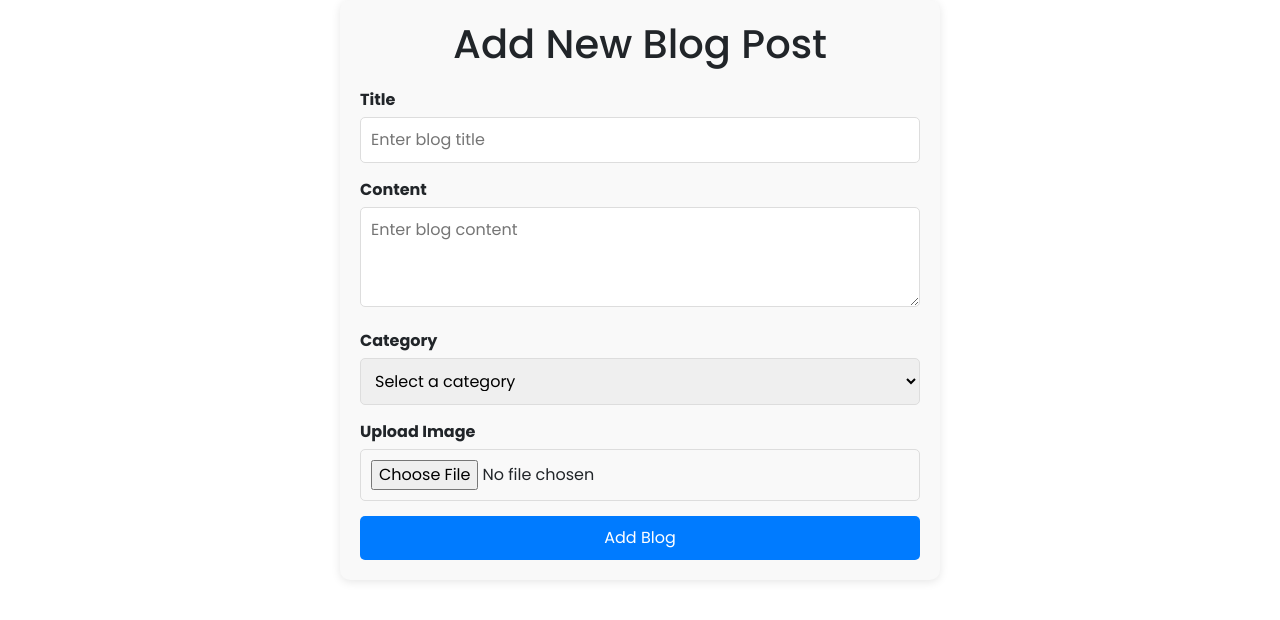
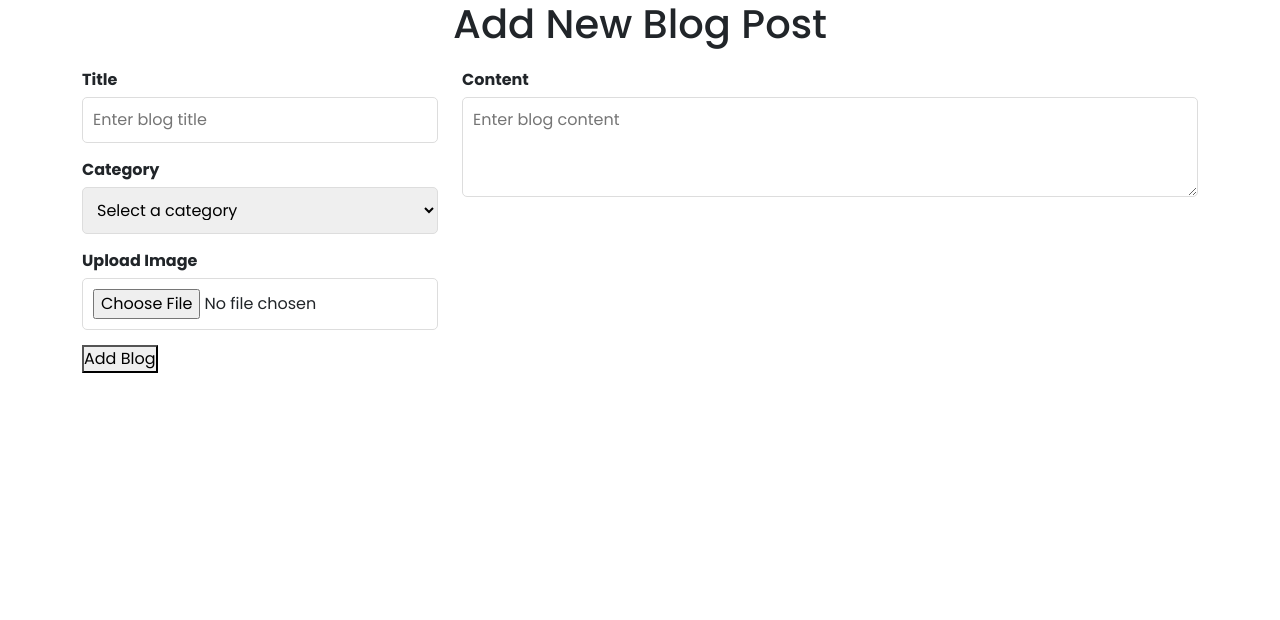
Before and after one commit to TharinduDMadushanka/full-stack-blog-web-site-springboot-react, a React (Vite) app in the folder blog-frontend/: page /add-blog in a window 1280 px wide. Shown: the top 620 px of the page. Built offline with nearby package versions, Linux system fonts and the light colour scheme.

Commit message:
apply boostrap grid system for theAddBlog page

```diff
--- a/blog-frontend/src/pages/AddBlog/AddBlog.css
+++ b/blog-frontend/src/pages/AddBlog/AddBlog.css
@@ -1,11 +1,4 @@
-.add-blog {
-    max-width: 600px;
-    margin: 0 auto;
-    padding: 20px;
-    background-color: #f9f9f9;
-    border-radius: 10px;
-    box-shadow: 0 2px 10px rgba(0, 0, 0, 0.1);
-  }
+
 
   .add-blog h1 {
     text-align: center;
--- a/blog-frontend/src/pages/AddBlog/AddBlog.jsx
+++ b/blog-frontend/src/pages/AddBlog/AddBlog.jsx
@@ -72,9 +72,16 @@ const AddBlog = () => {
   };
 
   return (
-    <div className="add-blog">
+    <div className="add-blog container">
       <h1>Add New Blog Post</h1>
+
+      <div className="add-blog-area">
+
         <form className="add-blog-form" onSubmit={handleSubmit}>
+
+          <div className="row">
+
+            <div className="add-blog-left-col col-4">
               <div className="form-group">
                 <label htmlFor="title">Title</label>
                 <input
@@ -85,17 +92,6 @@ const AddBlog = () => {
                   onChange={handleChange}
                   placeholder="Enter blog title"
                 />
-        </div>
-
-        <div className="form-group">
-          <label htmlFor="content">Content</label>
-          <textarea
-            id="content"
-            name="content"
-            value={formData.content}
-            onChange={handleChange}
-            placeholder="Enter blog content"
-          ></textarea>
               </div>
 
               <div className="form-group">
@@ -113,14 +109,35 @@ const AddBlog = () => {
                 <label htmlFor="image">Upload Image</label>
                 <input type="file" id="image" name="image" onChange={handleFileChange} />
               </div>
+            </div>
+
+            <div className="add-blog-right-col col-8">
+              <div className="form-group">
+                <label htmlFor="content">Content</label>
+                <textarea
+                  id="content"
+                  name="content"
+                  value={formData.content}
+                  onChange={handleChange}
+                  placeholder="Enter blog content"
+                >
+                </textarea>
+              </div>
+            </div>
+
+          </div>
 
           {error && <p className="error-message">{error}</p>}
           {success && <p className="success-message">{success}</p>}
 
+        </form>
+
         <button type="submit" className="submit-button">
             Add Blog
         </button>
-      </form>
+
+      </div>
+
     </div>
   );
 };
```
Lines whose indentation alone changed are shown as unchanged.
